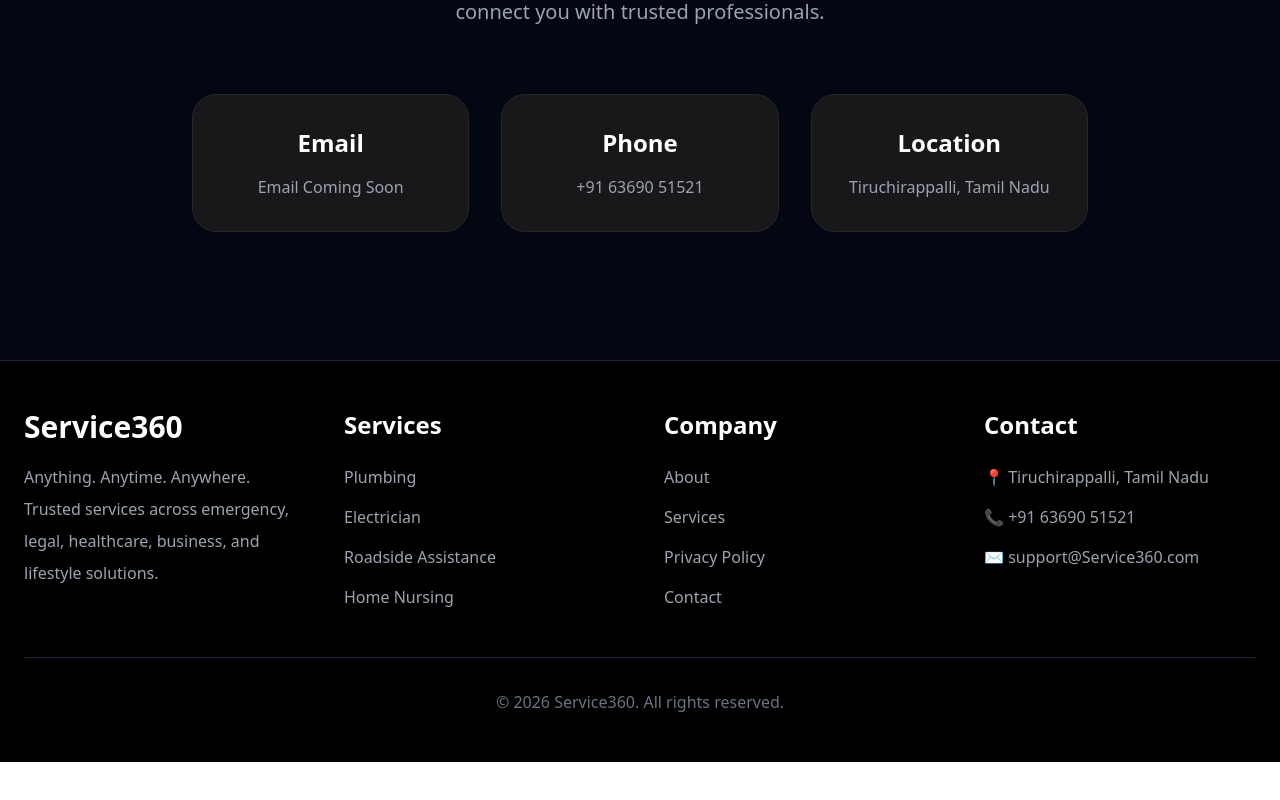
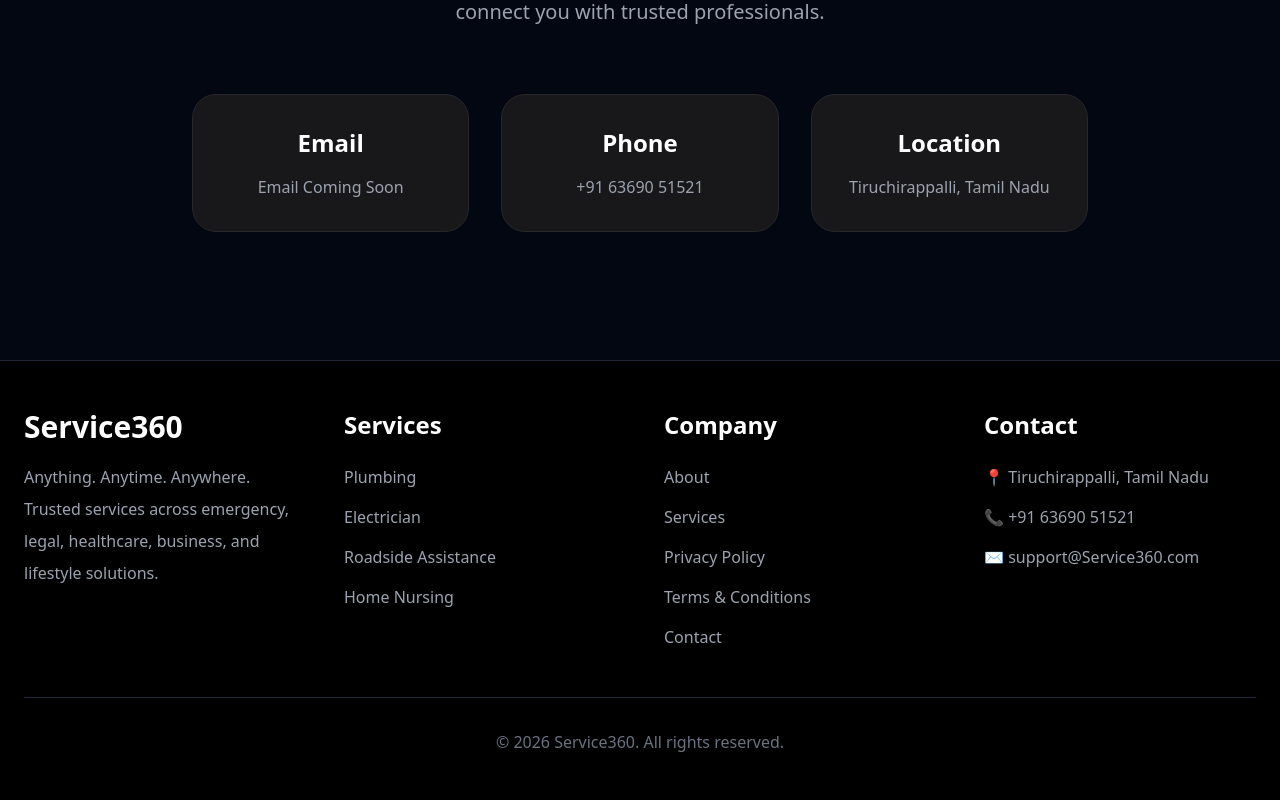
Before and after one commit to service-360/service360-website, a Next.js app: page / in a window 1280 px wide. Shown: the part 6631-7431 px from the top of the page. Before the commit the page ends 7393 px from the top, so only its background shows below. Built offline with nearby package versions, Linux system fonts and the light colour scheme.

Commit message:
Add terms and conditions page

```diff
--- a/app/page.js
+++ b/app/page.js
@@ -724,6 +724,10 @@ ${message}
                 Privacy Policy
               </a>
 
+              <a href="/terms-and-conditions" className="hover:text-white transition">
+                Terms & Conditions
+              </a>
+
               <a href="#contact" className="hover:text-white transition">
                 Contact
               </a>
```
